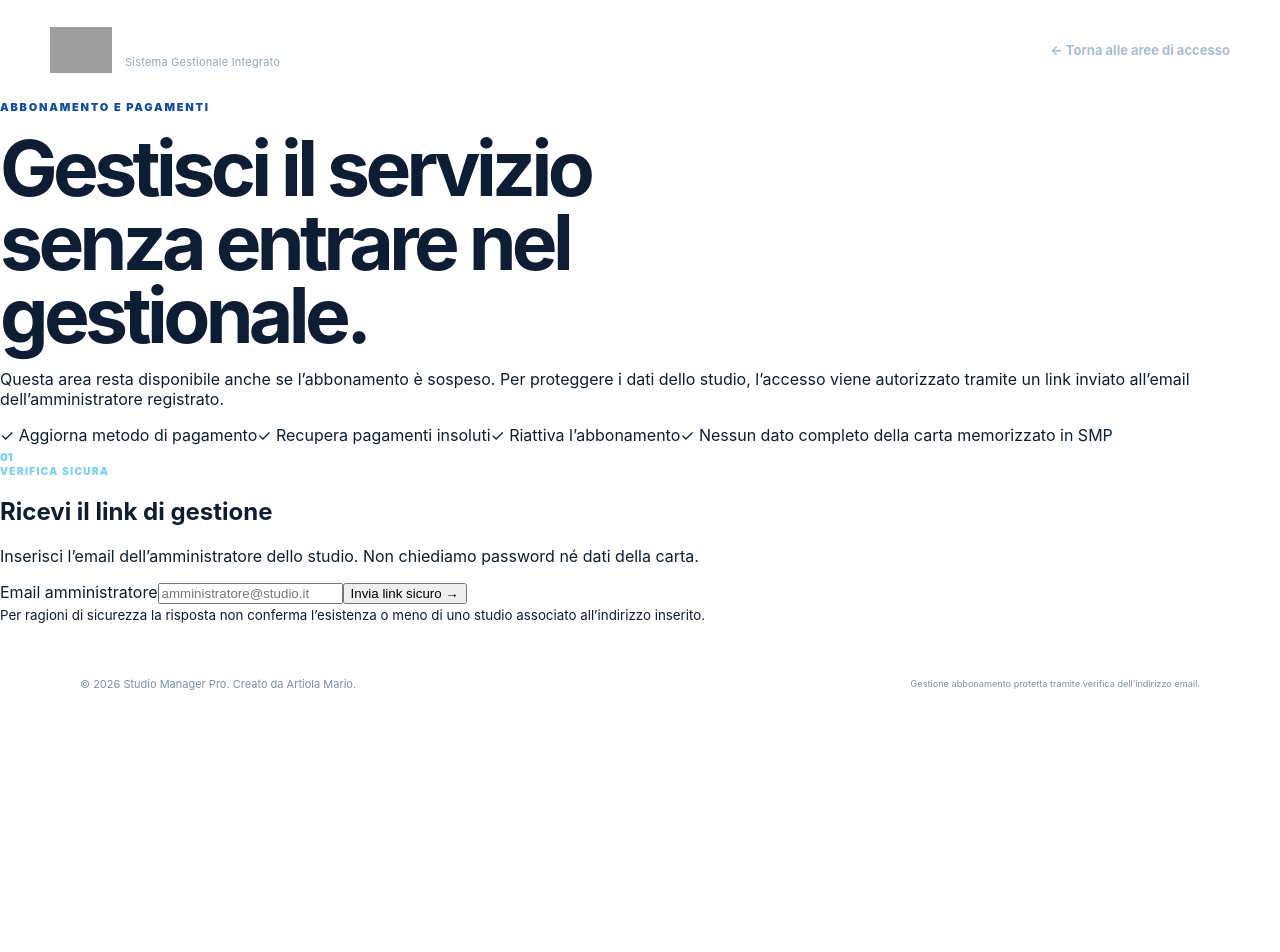
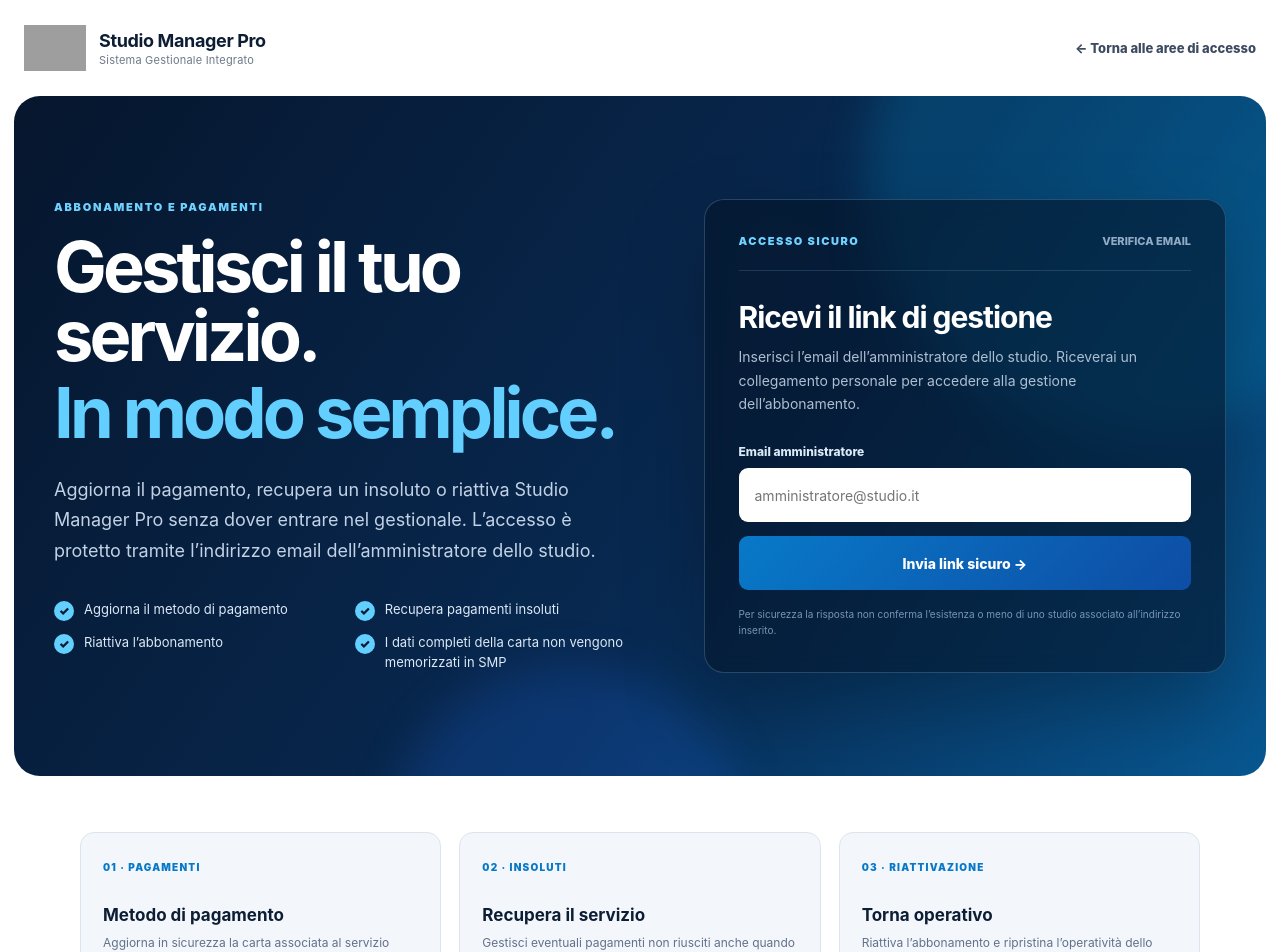
Before and after one commit to martiola68/studio-manager-pro-web, a Next.js app: page /abbonamento in a window 1280 px wide. Shown: the top 952 px of the page. Before the commit the page ends 800 px from the top, so only its background shows below. Built offline with nearby package versions, Linux system fonts and the light colour scheme; grey boxes are pictures that could not be loaded.

Commit message:
Redesign subscription page to match main website

```diff
--- a/src/app/abbonamento/page.tsx
+++ b/src/app/abbonamento/page.tsx
@@ -1,6 +1,7 @@
 "use client";
 
 import { FormEvent, useState } from "react";
+import styles from "./page.module.css";
 
 const logoUrl = "https://raw.githubusercontent.com/martiola68/studio-manager-pro/main/public/LogoSMP_.png";
 
@@ -33,47 +34,58 @@
   }
 
   return (
-    <main className="subscriptionPage">
-      <header className="accessHeader subscriptionHeader">
-        <a href="/" className="brand">
-          <img src={logoUrl} alt="" className="brandLogo" />
-          <span className="brandWords">
+    <main className={styles.page}>
+      <header className={styles.header}>
+        <a href="/" className={styles.brand}>
+          <img src={logoUrl} alt="Studio Manager Pro" className={styles.logo} />
+          <span className={styles.brandWords}>
             <strong>Studio Manager Pro</strong>
             <small>Sistema Gestionale Integrato</small>
           </span>
         </a>
-        <a href="/accesso" className="backLink">← Torna alle aree di accesso</a>
+        <a href="/accesso" className={styles.backLink}>← Torna alle aree di accesso</a>
       </header>
 
-      <section className="subscriptionShell">
-        <div className="subscriptionIntro">
-          <p className="eyebrow">ABBONAMENTO E PAGAMENTI</p>
-          <h1>Gestisci il servizio senza entrare nel gestionale.</h1>
-          <p>
-            Questa area resta disponibile anche se l’abbonamento è sospeso. Per proteggere
-            i dati dello studio, l’accesso viene autorizzato tramite un link inviato
-            all’email dell’amministratore registrato.
+      <section className={styles.hero}>
+        <div className={styles.glowOne} />
+        <div className={styles.glowTwo} />
+
+        <div className={styles.copy}>
+          <p className={styles.eyebrow}>ABBONAMENTO E PAGAMENTI</p>
+          <h1 className={styles.title}>
+            Gestisci il tuo servizio.
+            <em>In modo semplice.</em>
+          </h1>
+          <p className={styles.lead}>
+            Aggiorna il pagamento, recupera un insoluto o riattiva Studio Manager Pro
+            senza dover entrare nel gestionale. L’accesso è protetto tramite l’indirizzo
+            email dell’amministratore dello studio.
           </p>
-          <div className="subscriptionBenefits">
-            <span>✓ Aggiorna metodo di pagamento</span>
-            <span>✓ Recupera pagamenti insoluti</span>
-            <span>✓ Riattiva l’abbonamento</span>
-            <span>✓ Nessun dato completo della carta memorizzato in SMP</span>
+
+          <div className={styles.benefits}>
+            <div className={styles.benefit}><span className={styles.check}>✓</span><span>Aggiorna il metodo di pagamento</span></div>
+            <div className={styles.benefit}><span className={styles.check}>✓</span><span>Recupera pagamenti insoluti</span></div>
+            <div className={styles.benefit}><span className={styles.check}>✓</span><span>Riattiva l’abbonamento</span></div>
+            <div className={styles.benefit}><span className={styles.check}>✓</span><span>I dati completi della carta non vengono memorizzati in SMP</span></div>
           </div>
         </div>
 
-        <div className="subscriptionLoginCard">
-          <span className="accessNumber">01</span>
-          <p className="accessType">VERIFICA SICURA</p>
+        <div className={styles.panel}>
+          <div className={styles.panelTop}>
+            <span className={styles.step}>ACCESSO SICURO</span>
+            <span className={styles.secure}>VERIFICA EMAIL</span>
+          </div>
           <h2>Ricevi il link di gestione</h2>
-          <p className="subscriptionHint">
-            Inserisci l’email dell’amministratore dello studio. Non chiediamo password né dati della carta.
+          <p className={styles.hint}>
+            Inserisci l’email dell’amministratore dello studio. Riceverai un collegamento
+            personale per accedere alla gestione dell’abbonamento.
           </p>
 
-          <form onSubmit={submit} className="subscriptionForm">
-            <label htmlFor="subscription-email">Email amministratore</label>
+          <form onSubmit={submit} className={styles.form}>
+            <label htmlFor="subscription-email" className={styles.label}>Email amministratore</label>
             <input
               id="subscription-email"
+              className={styles.input}
               type="email"
               required
               autoComplete="email"
@@ -81,23 +93,41 @@
               value={email}
               onChange={(e) => setEmail(e.target.value)}
             />
-            <button type="submit" disabled={loading}>
-              {loading ? "Invio in corso…" : "Invia link sicuro"} <span>→</span>
+            <button type="submit" disabled={loading} className={styles.button}>
+              {loading ? "Invio in corso…" : "Invia link sicuro →"}
             </button>
           </form>
 
-          {message && <div className="subscriptionMessage success">{message}</div>}
-          {error && <div className="subscriptionMessage error">{error}</div>}
+          {message && <div className={`${styles.message} ${styles.success}`}>{message}</div>}
+          {error && <div className={`${styles.message} ${styles.error}`}>{error}</div>}
 
-          <small className="subscriptionPrivacy">
-            Per ragioni di sicurezza la risposta non conferma l’esistenza o meno di uno studio associato all’indirizzo inserito.
+          <small className={styles.privacy}>
+            Per sicurezza la risposta non conferma l’esistenza o meno di uno studio associato all’indirizzo inserito.
           </small>
         </div>
       </section>
 
-      <footer className="accessFooter subscriptionFooter">
-        <p>© 2026 Studio Manager Pro. Creato da Artiola Mario.</p>
-        <small>Gestione abbonamento protetta tramite verifica dell’indirizzo email.</small>
+      <section className={styles.bottom}>
+        <article className={styles.infoCard}>
+          <span>01 · PAGAMENTI</span>
+          <h3>Metodo di pagamento</h3>
+          <p>Aggiorna in sicurezza la carta associata al servizio tramite Stripe.</p>
+        </article>
+        <article className={styles.infoCard}>
+          <span>02 · INSOLUTI</span>
+          <h3>Recupera il servizio</h3>
+          <p>Gestisci eventuali pagamenti non riusciti anche quando l’accesso al gestionale è sospeso.</p>
+        </article>
+        <article className={styles.infoCard}>
+          <span>03 · RIATTIVAZIONE</span>
+          <h3>Torna operativo</h3>
+          <p>Riattiva l’abbonamento e ripristina l’operatività dello studio.</p>
+        </article>
+      </section>
+
+      <footer className={styles.footer}>
+        <span>© 2026 Studio Manager Pro. Creato da Artiola Mario.</span>
+        <span>Gestione abbonamento protetta tramite verifica email.</span>
       </footer>
     </main>
   );
```
